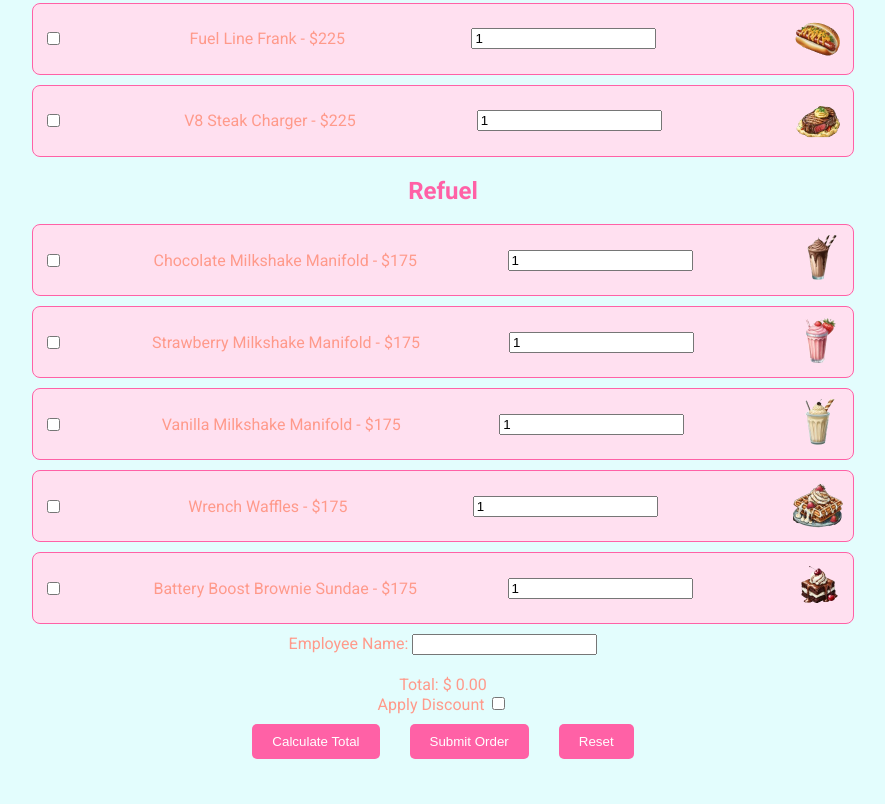
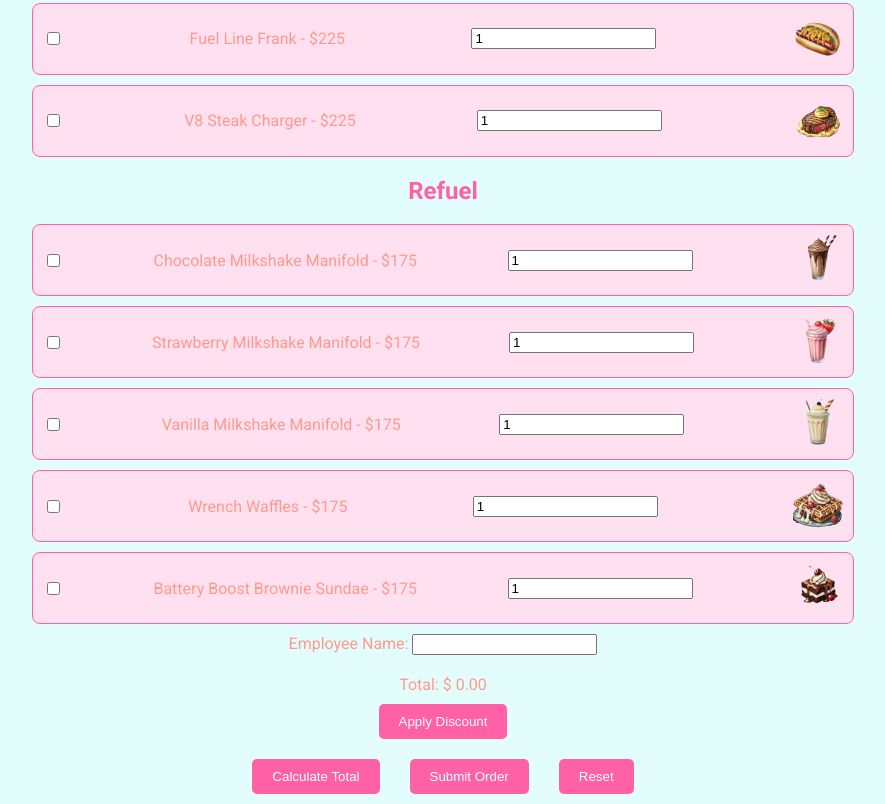
Before and after one commit to Ditty225/DiamondCasino.github.io, a plain HTML site: page index.html in a window 1280 px wide. Shown: the part 1351-2155 px from the top of the page, without its empty margins (197-1082 px from the left). Before the commit the page ends 2120 px from the top, so only its background shows below. Drawn offline with Linux system fonts and the light colour scheme.

Commit message:
Update index.html

```diff
--- a/index.html
+++ b/index.html
@@ -232,8 +232,8 @@
     </div>
 
    <!-- Add a discount checkbox -->
-<label for="discount-checkbox">Apply Discount</label>
-<input type="checkbox" id="discount-checkbox" onclick="calculateTotal()">
+<button id="apply-discount-button">Apply Discount</button>
+
 
 
 
```
